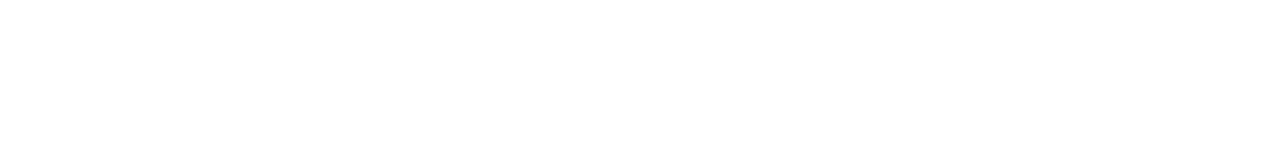
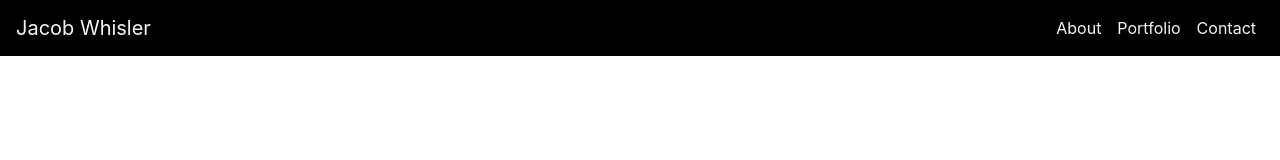
Before and after one commit to J-Whisler/My-Portfolio, a plain HTML site: page portfolio.html in a window 1280 px wide. Drawn offline with nearby package versions, Linux system fonts and the light colour scheme.

Commit message:
updated navbar styling

```diff
--- a/portfolio.html
+++ b/portfolio.html
@@ -13,5 +13,25 @@
 </head>
 <body>
 
+    <nav class="navbar navbar-fixed-top navbar-expand-lg">
+        <div class="navbar-brand" id="navbar-name" href="#">Jacob Whisler</div>
+        <button class="navbar-toggler" type="button" data-toggle="collapse" data-target="#navbarNav" aria-controls="navbarNav" aria-expanded="false" aria-label="Toggle navigation">
+          <span class="navbar-toggler-icon"></span>
+        </button>
+        <div class="collapse navbar-collapse" id="navbarNav">
+          <ul class="navbar-nav ml-auto">
+            <li class="nav-item">
+              <div><a class="nav-link" href="index.html">About</a></div>
+            </li>
+            <li class="nav-item">
+              <div><a class="nav-link" href="portfolio.html">Portfolio</a></div>
+            </li>
+            <li class="nav-item">
+              <div><a class="nav-link" href="contact.html">Contact</a></div>
+            </li>
+          </ul>
+        </div>
+      </nav>
+
 </body>
 </html>
--- a/style.css
+++ b/style.css
@@ -0,0 +1,14 @@
+.navbar {
+    background-color: black;
+    color: whitesmoke;
+    width: 100%;
+}
+
+.nav-link {
+    color: whitesmoke;
+}
+
+.nav-link:hover {
+    color: tomato;
+    font-size: large;
+}
```
Also changed, not shown: contact.html (+20 -0 lines), index.html (+19 -0 lines).
